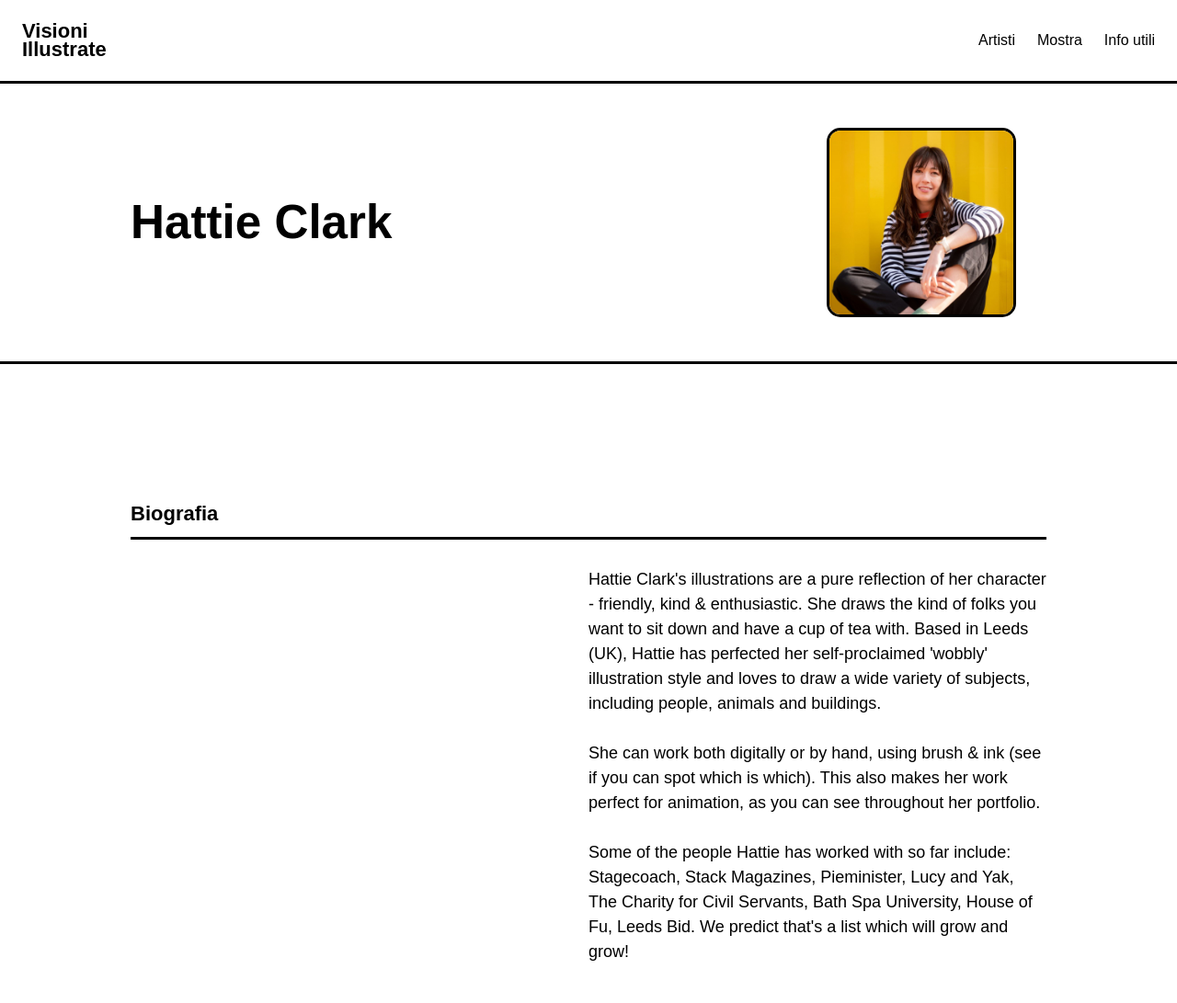
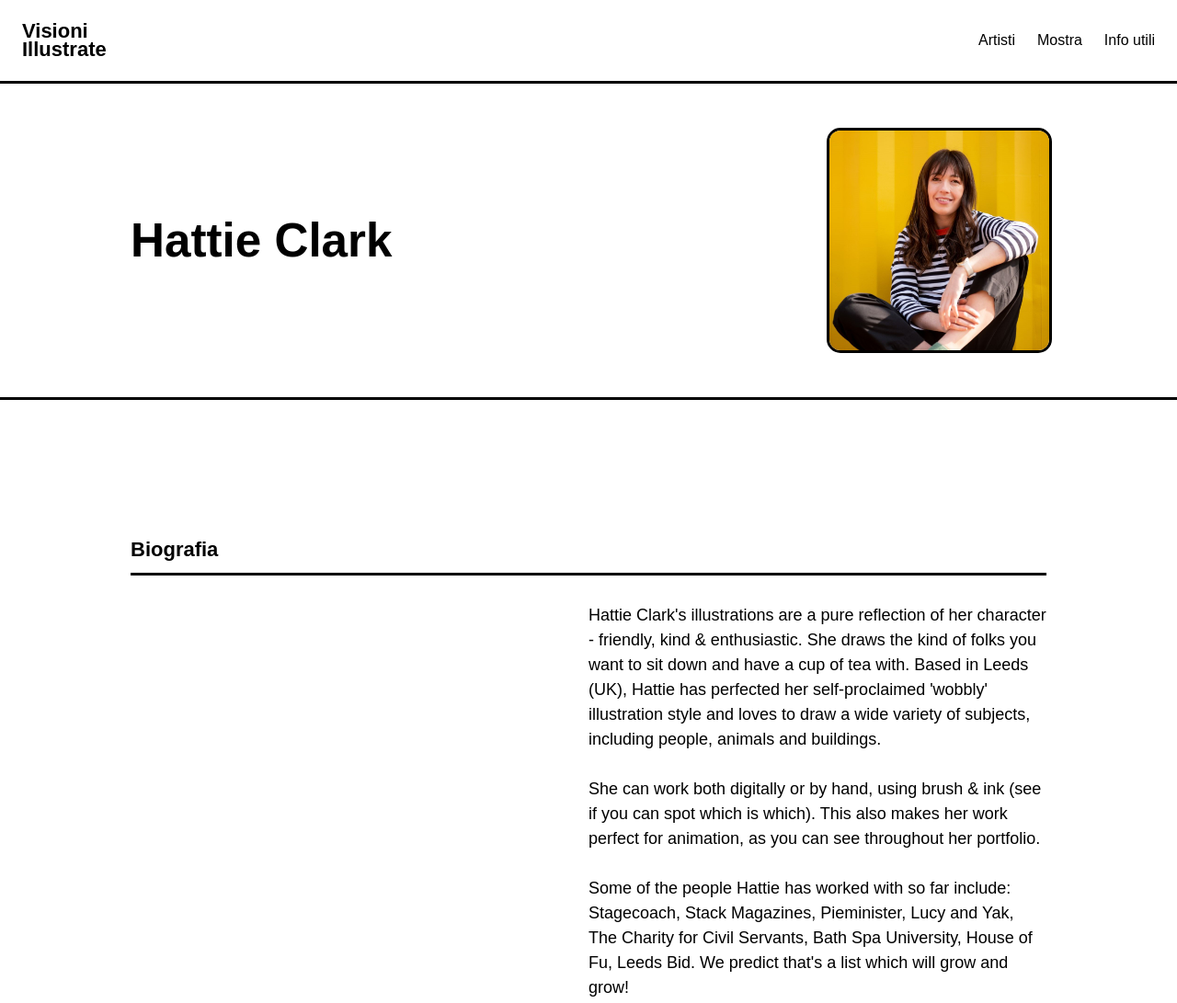
Before and after one commit to Alepalee/esercitazionepratica_alessio_palermo, a plain HTML site: page hattieclark.html in a window 1280 px wide. Shown: the top 1091 px of the page at 92% size. Drawn offline with Linux system fonts and the light colour scheme; a web font is replaced by a local one.

Commit message:
Update style.css

```diff
--- a/css/style.css
+++ b/css/style.css
@@ -108,8 +108,6 @@ h1{
 .fotoartista img{
     border-radius: 15px;
     border: solid 3px black;
-    width: 200px;
-    height: 200px;
     object-fit: cover;
 }
 
```
